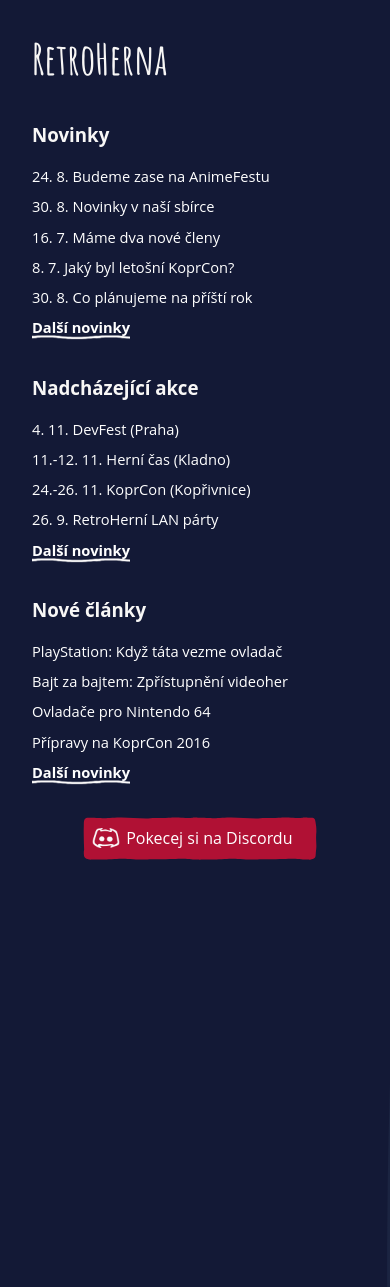
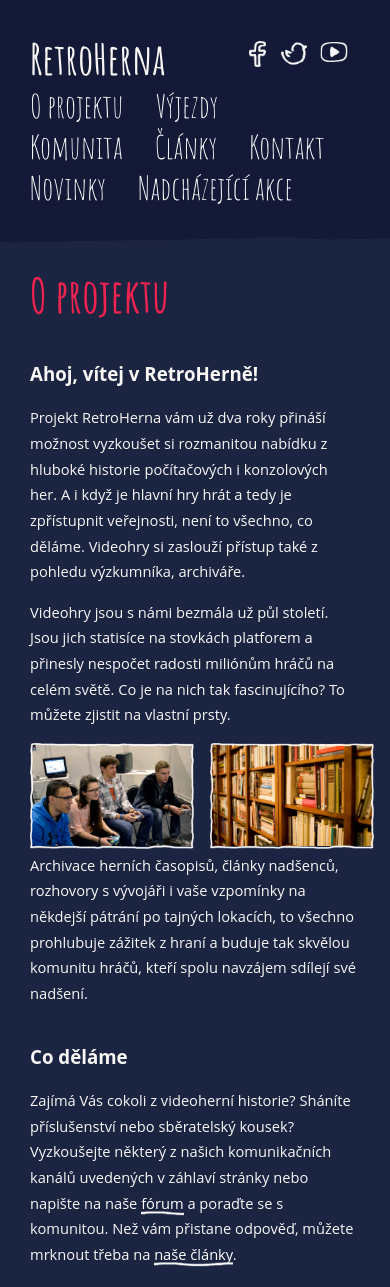
Before and after one commit to mirkavolakova/rhweb2, a Flask app: page / in a window 390 px wide; the page is wider, and only the part inside the window is pictured. Shown: the top 1287 px of that part. Before the commit the page ends 860 px from the top of that part, so only its background shows below. Run offline with Flask 2, Linux system fonts and the light colour scheme.

Commit message:
Make kinda sorta responsive

```diff
--- a/static/style.css
+++ b/static/style.css
@@ -17,6 +17,7 @@ body {
     background:
         url("/static/img/sidebar-bg.png") repeat-y,
         #1b2441;
+    background-position: 0 0;
     color: #f8f7f6;
     font-family: 'Open Sans', 'Helvetica', 'Arial', sans-serif;
 }
@@ -28,7 +29,7 @@ body {
 }
 
 .primary {
-    width: 800px;
+    max-width: 800px;
     padding: 32px 32px 32px 75px;
     margin-left: 400px;
 }
@@ -47,6 +48,7 @@ body {
     background-size: contain;
     background-repeat: no-repeat;}
 
+.mobile-logo {display: none;}
 h1, h2, .copyright {font-family: 'Amatic SC', 'Open Sans', 'Helvetica', 'Arial', sans-serif;}
 h1 {font-size: 32pt;}
 h2 {color: #ee234f; font-size: 35pt; margin-top: 0.9em;}
@@ -72,6 +74,7 @@ ul.page-links, ul.social-media-links {list-style: none;}
 footer ul.page-links {margin-bottom: 12px;}
 ul.page-links li {display: inline-block; margin-right: 32px;
     font-size: 24pt; font-family: 'Amatic SC', cursive;}
+.mobile-link {display: none;}
 footer ul.page-links li {font-size: 18pt;}
 ul.social-media-links {float: right; margin-top: 6px;}
 ul.social-media-links li {display:inline-block; margin-right: 8px; }
@@ -121,8 +124,29 @@ ul.partners img {width: 100%;}
 a {color: white;}
 
 
-@media (max-width: 600px) {
-    .column {
-        width: 100%;
+@media (max-width: 1200px) {
+    body {background-position: -100px 0;}
+    .sidebar {width: 300px;}
+    .primary {margin-left: 300px;}
+}
+@media (max-width: 1100px) {
+    body {background-position: -100px 0;}
+    .sidebar {width: 300px;}
+    .primary {margin-left: 300px; padding-left: 30px;}
+}
+@media (max-width: 800px) {
+    .sidebar {display: none;}
+    .primary {margin-left: 0px; padding-left: 30px;}
+    .linkbar {background: none;}
+    body {
+    background:
+        url("/static/img/topbar-bg.png") repeat-x,
+        #1b2441;
+    background-position: 0 -200px;
     }
+    .mobile-link {display: inline-block;}
+    .mobile-logo {display: block;}
 }
+@media (max-width: 520px) {
+    body {background-position: 0 -150px;}
+}
--- a/templates/_base.html
+++ b/templates/_base.html
@@ -54,12 +54,15 @@
                 <li><a href="#" class="icon-twitter">Twitter</a>
                 <li><a href="#" class="icon-youtube">YouTube</a>
             </ul>
+            <h1 class="mobile-logo">RetroHerna</h1>
             <ul class="page-links">
                 <li><a href="#">O projektu</a>
                 <li><a href="#">Výjezdy</a>
                 <li><a href="#">Komunita</a>
                 <li><a href="#">Články</a>
                 <li><a href="#">Kontakt</a>
+                <li class="mobile-link"><a href="#">Novinky</a>
+                <li class="mobile-link"><a href="#">Nadcházející akce</a>
             </ul>
             <div class="clearright"></div>
         </div>
```
Also changed, not shown: static/img/topbar-bg.png (added).
